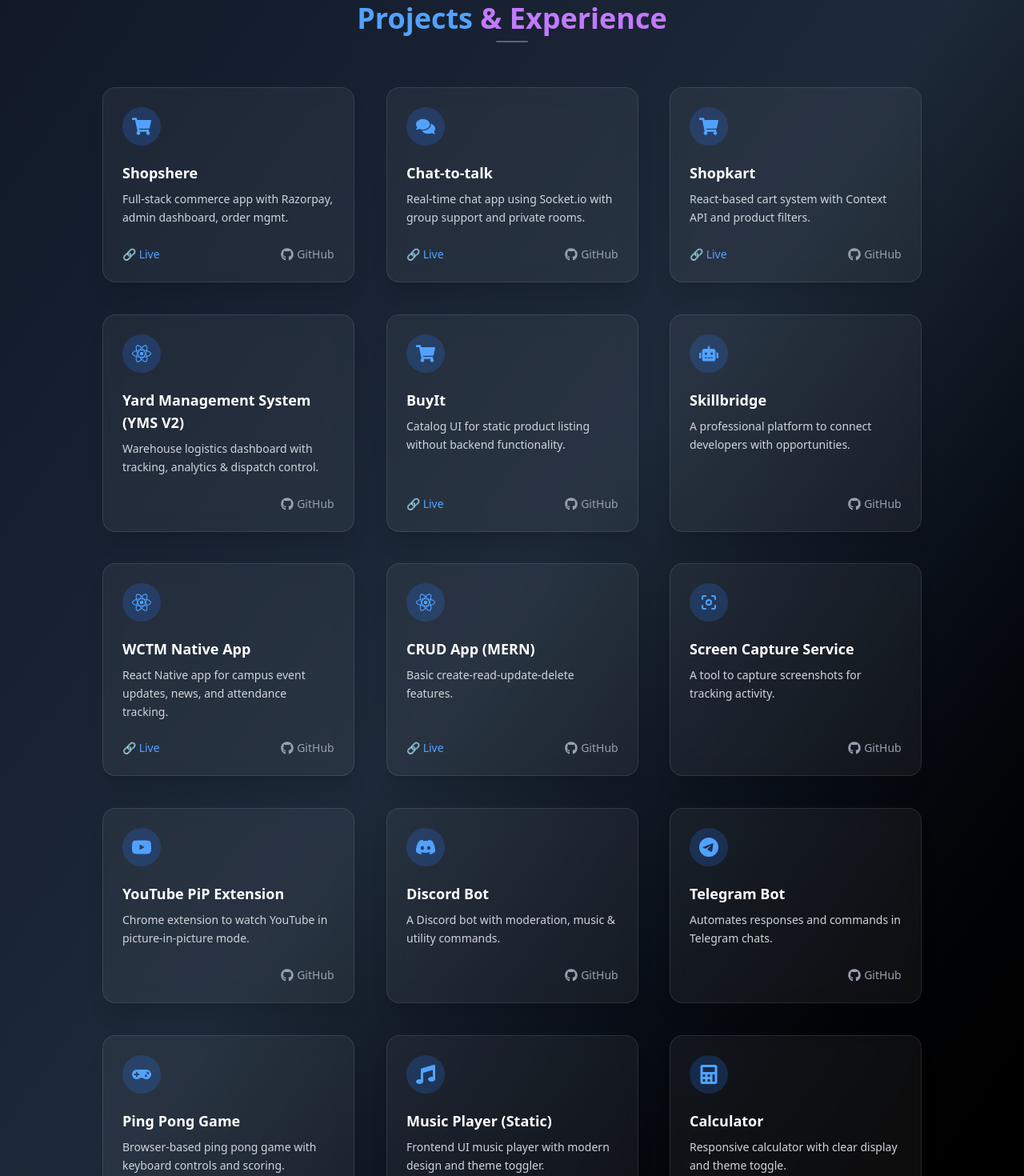
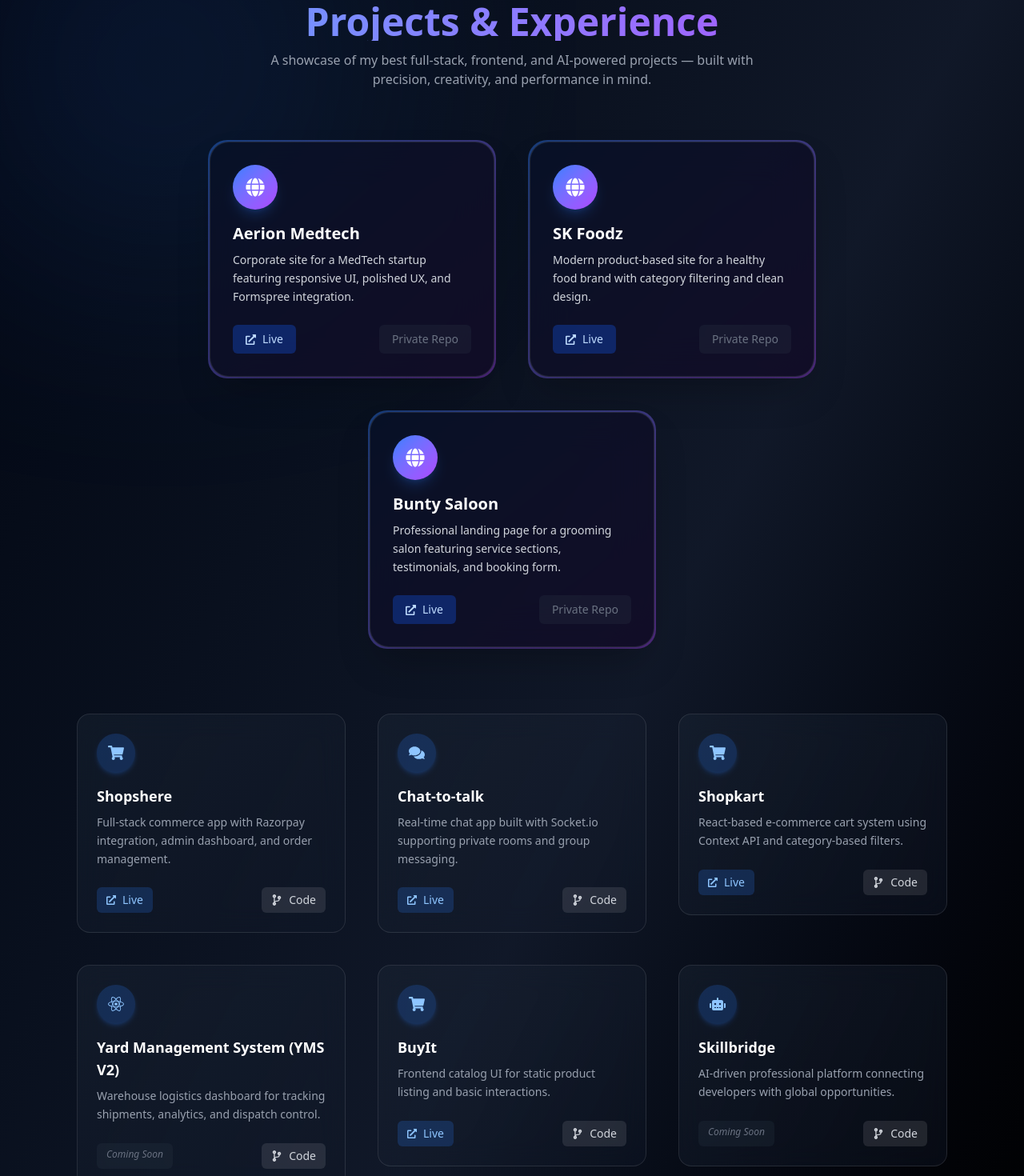
Before and after one commit to GovindxSharma/PortFolio-, a React (Vite) app: page / in a window 1280 px wide. Shown: the part 780-2250 px from the top of the page at 80% size. Built offline with nearby package versions, Linux system fonts and the light colour scheme.

Commit message:
added new projects

```diff
--- a/src/components/ProjectsExperience.jsx
+++ b/src/components/ProjectsExperience.jsx
@@ -1,210 +1,179 @@
 import React from "react";
+import { motion } from "framer-motion";
+import Tilt from "react-parallax-tilt";
 import {
-  FaCalculator,
-  FaComments,
-  FaShoppingCart,
-  FaGamepad,
-  FaMusic,
-  FaRobot,
   FaGithub,
+  FaGlobe,
+  FaCodeBranch,
+  FaExternalLinkAlt,
 } from "react-icons/fa";
-import {
-  SiDiscord,
-  SiTelegram,
-  SiReact,
-  SiYoutube,
-} from "react-icons/si";
-import { TbCapture } from "react-icons/tb";
-import { PiShoppingBagFill } from "react-icons/pi";
-import Tilt from "react-parallax-tilt";
-import { motion } from "framer-motion";
+import projects from "../data/projects";
 
-const projects = [
-  {
-    title: "Shopshere",
-    icon: <FaShoppingCart />,
-    desc: "Full-stack commerce app with Razorpay, admin dashboard, order mgmt.",
-    live: "https://shopsheretheshoppingzone.onrender.com/",
-    github: "https://github.com/GovindxSharma/ShopShereF",
-  },
-  {
-    title: "Chat-to-talk",
-    icon: <FaComments />,
-    desc: "Real-time chat app using Socket.io with group support and private rooms.",
-    live: "https://chat-to-talk.onrender.com",
-    github: "https://github.com/GovindxSharma/Chatt",
-  },
-  {
-    title: "Shopkart",
-    icon: <FaShoppingCart />,
-    desc: "React-based cart system with Context API and product filters.",
-    live: "https://shopkart-bx9j.onrender.com",
-    github: "https://github.com/GovindxSharma/Shopkart",
-  },
-  {
-    title: "Yard Management System (YMS V2)",
-    icon: <SiReact />,
-    desc: "Warehouse logistics dashboard with tracking, analytics & dispatch control.",
-    github: "https://github.com/GovindxSharma/YMs-v2",
-  },
-  {
-    title: "BuyIt",
-    icon: <FaShoppingCart />,
-    desc: "Catalog UI for static product listing without backend functionality.",
-    live: "https://buy-it-ocop.onrender.com",
-    github: "https://github.com/GovindxSharma/Buy-It",
-  },
-  {
-    title: "Skillbridge",
-    icon: <FaRobot />,
-    desc: "A professional platform to connect developers with opportunities.",
-    live: "Coming Soon",
-    github: "https://github.com/GovindxSharma/SkillBridge",
-  },
-  {
-    title: "WCTM Native App",
-    icon: <SiReact />,
-    desc: "React Native app for campus event updates, news, and attendance tracking.",
-    live: "https://drive.google.com/file/d/1ifGvpLulKBbvEOwR1BD-uVq03nG4z1mI/view",
-    github: "https://github.com/GovindxSharma/wctm-app",
-  },
-  {
-    title: "CRUD App (MERN)",
-    icon: <SiReact />,
-    desc: "Basic create-read-update-delete features.",
-    live: "https://crud-xy5k.onrender.com",
-    github: "https://github.com/GovindxSharma/CRUD",
-  },
-  {
-    title: "Screen Capture Service",
-    icon: <TbCapture />,
-    desc: "A tool to capture screenshots for tracking activity.",
-    github: "https://github.com/GovindxSharma/ScreenCapture",
-  },
-  {
-    title: "YouTube PiP Extension",
-    icon: <SiYoutube />,
-    desc: "Chrome extension to watch YouTube in picture-in-picture mode.",
-    github: "https://github.com/GovindxSharma/YouTube-PiP",
-  },
-  {
-    title: "Discord Bot",
-    icon: <SiDiscord />,
-    desc: "A Discord bot with moderation, music & utility commands.",
-    github: "https://github.com/GovindxSharma/DiscordAssistant",
-  },
-  {
-    title: "Telegram Bot",
-    icon: <SiTelegram />,
-    desc: "Automates responses and commands in Telegram chats.",
-    github: "https://github.com/GovindxSharma/TeleBot",
-  },
-  {
-    title: "Ping Pong Game",
-    icon: <FaGamepad />,
-    desc: "Browser-based ping pong game with keyboard controls and scoring.",
-    live: "https://pingpong-o8ct.onrender.com",
-    github: "https://github.com/GovindxSharma/PingPong",
-  },
-  {
-    title: "Music Player (Static)",
-    icon: <FaMusic />,
-    desc: "Frontend UI music player with modern design and theme toggler.",
-    live: "https://music-player-pa29.onrender.com",
-    github: "https://github.com/GovindxSharma/Music-Player",
-  },
-  {
-    title: "Calculator",
-    icon: <FaCalculator />,
-    desc: "Responsive calculator with clear display and theme toggle.",
-    live: "https://calculator-9f5l.onrender.com",
-    github: "https://github.com/GovindxSharma/Calculator",
-  },
-];
-
-const fadeInUp = {
+const fadeInUp = (delay = 0) => ({
   hidden: { opacity: 0, y: 30 },
-  visible: (i = 1) => ({
+  visible: {
     opacity: 1,
     y: 0,
-    transition: { delay: i * 0.1, duration: 0.5, ease: "easeOut" },
-  }),
-};
+    transition: { duration: 0.6, delay },
+  },
+});
 
-const ProjectsExperience = () => (
+export default function ProjectsExperience() {
+  const featured = projects.filter((p) => p.highlight);
+  const others = projects.filter((p) => !p.highlight);
+
+  return (
     <section
-    id="projectexperience"
-    className="scroll-mt-24 bg-gradient-to-br from-gray-900 via-gray-800 to-black text-white py-24 px-6 md:px-16 lg:px-32"
+      id="projects"
+      className="relative bg-gradient-to-br from-gray-950 via-gray-900 to-black text-white py-24 px-6 md:px-12 lg:px-24 overflow-hidden"
     >
-    <div className="max-w-6xl mx-auto">
-      <div className="text-center mb-14">
-        <p className="text-sm text-gray-400 uppercase tracking-widest mb-2">My Work</p>
-        <h2 className="text-3xl sm:text-4xl font-semibold text-white">
-          <span className="text-blue-400">Projects</span>{" "}
-          <span className="text-purple-400">& Experience</span>
-        </h2>
-        <div className="mt-2 w-10 h-0.5 bg-white/30 mx-auto rounded-full" />
+      {/* background glow */}
+      <div className="absolute inset-0 pointer-events-none">
+        <div className="absolute top-0 left-0 w-[400px] h-[400px] bg-blue-500/20 blur-[150px] rounded-full" />
+        <div className="absolute bottom-0 right-0 w-[400px] h-[400px] bg-purple-500/20 blur-[150px] rounded-full" />
       </div>
 
-      <div className="grid grid-cols-1 sm:grid-cols-2 lg:grid-cols-3 gap-10">
-        {projects.map((project, i) => (
-          <Tilt
-            key={i}
-            tiltMaxAngleX={25}
-            tiltMaxAngleY={25}
-            scale={1.05}
-            transitionSpeed={250}
-            glareEnable={false}
-            className="rounded-2xl"
-          >
+      {/* header */}
       <motion.div
-              className="bg-white/5 backdrop-blur-md p-6 rounded-2xl shadow-xl border border-white/10 hover:border-blue-500 transition-all duration-300 hover:scale-[1.015] group h-full flex flex-col justify-between"
-              variants={fadeInUp}
+        variants={fadeInUp(0.2)}
         initial="hidden"
         whileInView="visible"
         viewport={{ once: true }}
-              custom={i}
+        className="relative text-center mb-16"
       >
-              <div>
-                <div className="w-12 h-12 flex items-center justify-center rounded-full bg-blue-500/20 text-blue-400 text-2xl mb-5">
-                  {project.icon}
+        <p className="text-sm uppercase tracking-widest text-gray-400 mb-2">
+          My Work
+        </p>
+        <h2 className="text-4xl md:text-5xl font-bold bg-gradient-to-r from-blue-400 to-purple-500 bg-clip-text text-transparent">
+          Projects & Experience
+        </h2>
+        <p className="mt-3 text-gray-400 max-w-2xl mx-auto">
+          A showcase of my best full-stack, frontend, and AI-powered projects
+          — built with precision, creativity, and performance in mind.
+        </p>
+      </motion.div>
+
+      {/* Featured projects */}
+      <div className="flex flex-wrap justify-center gap-10 mb-20">
+        {featured.map((p, i) => (
+          <Tilt key={i} tiltMaxAngleX={10} tiltMaxAngleY={10} scale={1.07}>
+            <motion.div
+              variants={fadeInUp(i * 0.15 + 0.3)}
+              initial="hidden"
+              whileInView="visible"
+              viewport={{ once: true }}
+              whileHover={{ y: -10, scale: 1.04 }}
+              className="relative group w-[320px] md:w-[360px] rounded-3xl p-[2px] bg-gradient-to-br from-blue-500/40 to-purple-500/40 hover:from-blue-500/60 hover:to-purple-500/60 transition-all duration-700"
+            >
+              <div className="rounded-3xl p-7 bg-gray-950/80 backdrop-blur-xl border border-white/10 shadow-2xl group-hover:shadow-blue-500/20 transition-all duration-700">
+                <div className="flex flex-col items-start">
+                  <div className="w-14 h-14 flex items-center justify-center rounded-full bg-gradient-to-br from-blue-500 to-purple-500 text-white text-2xl mb-4 shadow-lg shadow-blue-500/20">
+                    {p.icon || <FaGlobe />}
                   </div>
-                <h3 className="text-lg font-semibold text-white group-hover:text-blue-400 transition-colors duration-200 mb-2">
-                  {project.title}
-                </h3>
-                <p className="text-gray-300 text-sm leading-relaxed mb-6">
-                  {project.desc}
+                  <h3 className="text-xl font-semibold mb-2">{p.title}</h3>
+                  <p className="text-gray-300 text-sm mb-6 leading-relaxed">
+                    {p.desc}
                   </p>
-              </div>
-              <div className="flex justify-between items-center text-sm font-medium mt-auto">
-                {project.live && project.live !== "Coming Soon" ? (
+                  <div className="flex justify-between items-center w-full">
+                    {p.live && p.live !== "Coming Soon" ? (
                       <a
-                    href={project.live}
+                        href={p.live}
                         target="_blank"
                         rel="noopener noreferrer"
-                    className="text-blue-400 hover:text-blue-200 transition-colors"
+                        className="px-4 py-2 text-sm font-medium rounded-md bg-blue-600/30 hover:bg-blue-600/50 text-blue-200 transition flex items-center gap-2"
                       >
-                    🔗 Live
+                        <FaExternalLinkAlt size={13} />
+                        Live
                       </a>
                     ) : (
-                  <span />
+                      <span className="px-4 py-2 text-sm rounded-md bg-gray-700/30 text-gray-400 italic">
+                        Coming Soon
+                      </span>
                     )}
+
+                    {p.github ? (
                       <a
-                  href={project.github}
+                        href={p.github}
                         target="_blank"
                         rel="noopener noreferrer"
-                  className="flex items-center gap-1 text-gray-400 hover:text-gray-200 transition-colors"
+                        className="px-4 py-2 flex items-center gap-2 text-sm rounded-md bg-white/10 hover:bg-white/20 text-gray-300 transition"
                       >
-                  <FaGithub className="text-base" />
-                  GitHub
+                        <FaGithub />
+                        Code
                       </a>
+                    ) : (
+                      <span className="px-4 py-2 text-sm rounded-md bg-gray-700/20 text-gray-500">
+                        Private Repo
+                      </span>
+                    )}
+                  </div>
+                </div>
               </div>
             </motion.div>
           </Tilt>
         ))}
       </div>
+
+      {/* Other projects grid */}
+      <motion.div
+        variants={fadeInUp(0.5)}
+        initial="hidden"
+        whileInView="visible"
+        viewport={{ once: true }}
+        className="grid grid-cols-1 sm:grid-cols-2 lg:grid-cols-3 gap-10"
+      >
+        {others.map((p, i) => (
+          <Tilt key={i} tiltMaxAngleX={6} tiltMaxAngleY={6} scale={1.03}>
+            <motion.div
+              whileHover={{ y: -6, scale: 1.02 }}
+              className="p-6 rounded-2xl bg-gradient-to-br from-gray-800/40 to-gray-900/40 border border-white/10 backdrop-blur-lg hover:from-blue-600/10 hover:to-purple-600/10 hover:border-blue-500/30 transition-all duration-500"
+            >
+              <div className="mb-4">
+                <div className="w-12 h-12 flex items-center justify-center rounded-full bg-blue-500/20 text-blue-300 text-xl shadow-md shadow-blue-500/20">
+                  {p.icon || <FaGlobe />}
                 </div>
+              </div>
+              <h3 className="text-lg font-semibold mb-2">{p.title}</h3>
+              <p className="text-gray-400 text-sm mb-6 leading-relaxed">
+                {p.desc}
+              </p>
+              <div className="flex justify-between text-sm">
+                {p.live && p.live !== "Coming Soon" ? (
+                  <a
+                    href={p.live}
+                    target="_blank"
+                    rel="noopener noreferrer"
+                    className="px-3 py-1.5 flex items-center gap-2 rounded-md bg-blue-500/20 hover:bg-blue-500/40 text-blue-300 transition"
+                  >
+                    <FaExternalLinkAlt size={12} />
+                    Live
+                  </a>
+                ) : (
+                  <span className="text-gray-500 italic text-xs bg-gray-700/20 px-3 py-1.5 rounded-md">
+                    Coming Soon
+                  </span>
+                )}
+
+                {p.github ? (
+                  <a
+                    href={p.github}
+                    target="_blank"
+                    rel="noopener noreferrer"
+                    className="flex items-center gap-2 px-3 py-1.5 rounded-md bg-white/10 hover:bg-white/20 text-gray-300 transition"
+                  >
+                    <FaCodeBranch className="text-sm" />
+                    Code
+                  </a>
+                ) : (
+                  <span className="text-gray-500 italic text-xs bg-gray-700/20 px-3 py-1.5 rounded-md">
+                    Private Repo
+                  </span>
+                )}
+              </div>
+            </motion.div>
+          </Tilt>
+        ))}
+      </motion.div>
     </section>
   );
-
-export default ProjectsExperience;
+}
--- /dev/null
+++ b/src/data/projects.jsx
@@ -0,0 +1,151 @@
+import React from "react";
+import {
+  FaCalculator,
+  FaComments,
+  FaShoppingCart,
+  FaGamepad,
+  FaMusic,
+  FaRobot,
+  FaGlobe,
+  FaGithub,
+} from "react-icons/fa";
+import {
+  SiDiscord,
+  SiTelegram,
+  SiReact,
+  SiYoutube,
+} from "react-icons/si";
+import { TbCapture } from "react-icons/tb";
+
+const projects = [
+  // 🌟 Featured Projects
+  {
+    title: "Aerion Medtech",
+    icon: <FaGlobe />,
+    desc: "Corporate site for a MedTech startup featuring responsive UI, polished UX, and Formspree integration.",
+    live: "https://aerionmedtech.com",
+    highlight: true,
+  },
+  {
+    title: "SK Foodz",
+    icon: <FaGlobe />,
+    desc: "Modern product-based site for a healthy food brand with category filtering and clean design.",
+    live: "https://skfoodz.onrender.com",
+    highlight: true,
+  },
+  {
+    title: "Bunty Saloon",
+    icon: <FaGlobe />,
+    desc: "Professional landing page for a grooming salon featuring service sections, testimonials, and booking form.",
+    live: "https://buntysaloon.onrender.com",
+    highlight: true,
+  },
+
+  // ⚙️ Full-Stack & Web Apps
+  {
+    title: "Shopshere",
+    icon: <FaShoppingCart />,
+    desc: "Full-stack commerce app with Razorpay integration, admin dashboard, and order management.",
+    live: "https://shopsheretheshoppingzone.onrender.com/",
+    github: "https://github.com/GovindxSharma/ShopShereF",
+  },
+  {
+    title: "Chat-to-talk",
+    icon: <FaComments />,
+    desc: "Real-time chat app built with Socket.io supporting private rooms and group messaging.",
+    live: "https://chat-to-talk.onrender.com",
+    github: "https://github.com/GovindxSharma/Chatt",
+  },
+  {
+    title: "Shopkart",
+    icon: <FaShoppingCart />,
+    desc: "React-based e-commerce cart system using Context API and category-based filters.",
+    live: "https://shopkart-bx9j.onrender.com",
+    github: "https://github.com/GovindxSharma/Shopkart",
+  },
+  {
+    title: "Yard Management System (YMS V2)",
+    icon: <SiReact />,
+    desc: "Warehouse logistics dashboard for tracking shipments, analytics, and dispatch control.",
+    github: "https://github.com/GovindxSharma/YMs-v2",
+  },
+  {
+    title: "BuyIt",
+    icon: <FaShoppingCart />,
+    desc: "Frontend catalog UI for static product listing and basic interactions.",
+    live: "https://buy-it-ocop.onrender.com",
+    github: "https://github.com/GovindxSharma/Buy-It",
+  },
+  {
+    title: "Skillbridge",
+    icon: <FaRobot />,
+    desc: "AI-driven professional platform connecting developers with global opportunities.",
+    live: "Coming Soon",
+    github: "https://github.com/GovindxSharma/SkillBridge",
+  },
+  {
+    title: "WCTM Native App",
+    icon: <SiReact />,
+    desc: "React Native app for college event updates, announcements, and attendance tracking.",
+    live: "https://drive.google.com/file/d/1ifGvpLulKBbvEOwR1BD-uVq03nG4z1mI/view",
+    github: "https://github.com/GovindxSharma/wctm-app",
+  },
+  {
+    title: "CRUD App (MERN)",
+    icon: <SiReact />,
+    desc: "Basic MERN CRUD application with Create, Read, Update, and Delete operations.",
+    live: "https://crud-xy5k.onrender.com",
+    github: "https://github.com/GovindxSharma/CRUD",
+  },
+
+  // 🧠 Utilities & Tools
+  {
+    title: "Screen Capture Service",
+    icon: <TbCapture />,
+    desc: "Browser-based tool for capturing screenshots for tracking or visual reporting.",
+    github: "https://github.com/GovindxSharma/ScreenCapture",
+  },
+  {
+    title: "YouTube PiP Extension",
+    icon: <SiYoutube />,
+    desc: "Chrome extension allowing YouTube playback in picture-in-picture mode.",
+    github: "https://github.com/GovindxSharma/YouTube-PiP",
+  },
+  {
+    title: "Discord Bot",
+    icon: <SiDiscord />,
+    desc: "Feature-rich Discord bot offering moderation, music, and utility commands.",
+    github: "https://github.com/GovindxSharma/DiscordAssistant",
+  },
+    {
+    title: "Telegram Bot",
+    icon: <SiTelegram />,
+    desc: "Automates Telegram responses with command triggers and custom workflows.",
+    github: "https://github.com/GovindxSharma/TeleBot",
+  },
+
+  // 🎮 Fun Projects
+  {
+    title: "Ping Pong Game",
+    icon: <FaGamepad />,
+    desc: "Interactive browser-based ping pong game with scoring and smooth controls.",
+    live: "https://pingpong-o8ct.onrender.com",
+    github: "https://github.com/GovindxSharma/PingPong",
+  },
+  {
+    title: "Music Player (Static)",
+    icon: <FaMusic />,
+    desc: "Frontend-only music player UI with light/dark mode and modern interface.",
+    live: "https://music-player-pa29.onrender.com",
+    github: "https://github.com/GovindxSharma/Music-Player",
+  },
+  {
+    title: "Calculator",
+    icon: <FaCalculator />,
+    desc: "Responsive calculator app with clean design, history log, and theme toggle.",
+    live: "https://calculator-9f5l.onrender.com",
+    github: "https://github.com/GovindxSharma/Calculator",
+  },
+];
+
+export default projects;
```
Lines whose indentation alone changed are shown as unchanged.
